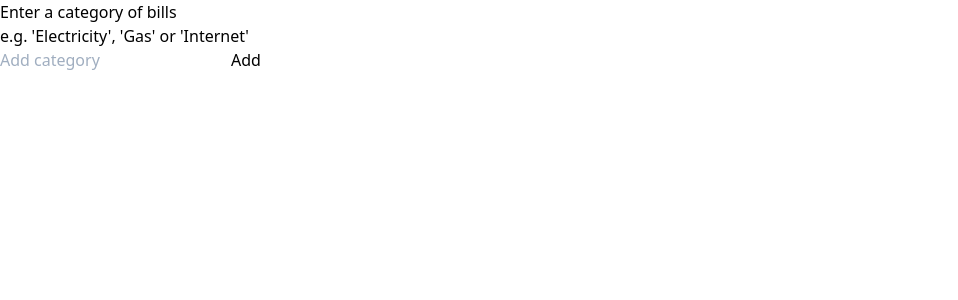
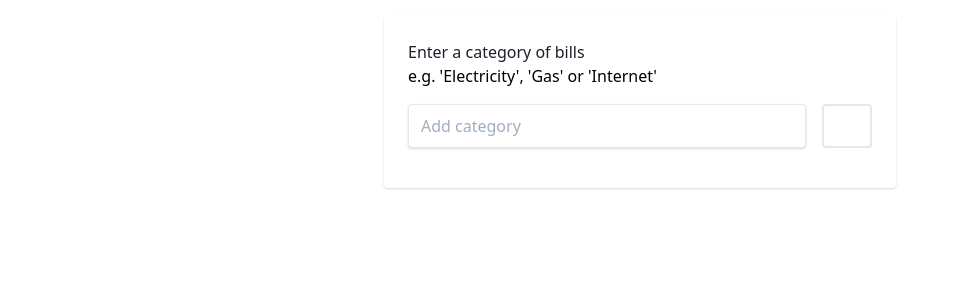
Before and after one commit to peteoshea/vue-bill-tracker, a Vue app: page / in a window 1280 px wide. Shown: the top 300 px of the page, without its empty margins (0-958 px from the left). Built offline with nearby package versions, Linux system fonts and the light colour scheme.

Commit message:
Style the add category form

```diff
--- a/src/components/AddCategory.vue
+++ b/src/components/AddCategory.vue
@@ -1,9 +1,24 @@
 <template>
-  <div>
-    <h1>Enter a category of bills</h1>
-    <p>e.g. 'Electricity', 'Gas' or 'Internet'</p>
-    <input placeholder="Add category" v-model="category" />
-    <button @click="handleClick">Add</button>
+  <div class="h-100 w-full flex items-center justify-center font-sans">
+    <div class="bg-white rounded shadow p-6 m-4 w-full lg:w-3/4 lg:max-w-lg">
+      <div class="mb-4">
+        <h1 class="text-gray-900">Enter a category of bills</h1>
+        <p>e.g. 'Electricity', 'Gas' or 'Internet'</p>
+        <div class="flex mt-4">
+          <input
+            class="shadow appearance-none border rounded w-full py-2 px-3 mr-4 text-gray-900"
+            placeholder="Add category"
+            v-model="category"
+          />
+          <button
+            class="flex-no-shrink p-2 border-2 rounded bg-teal text-white border-teal hover:text-white hover:bg-teal"
+            @click="handleClick"
+          >
+            Add
+          </button>
+        </div>
+      </div>
+    </div>
   </div>
 </template>
 
```
